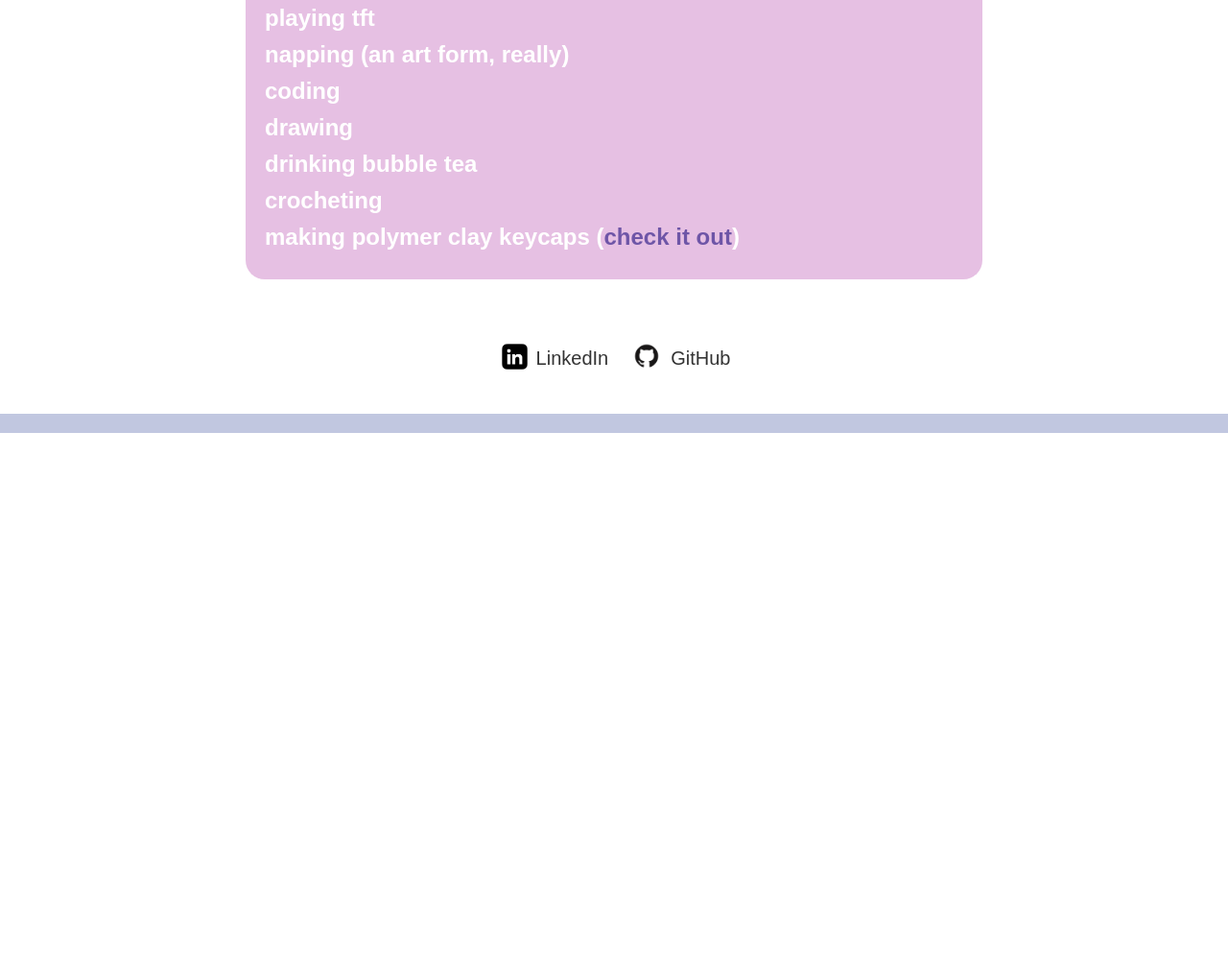
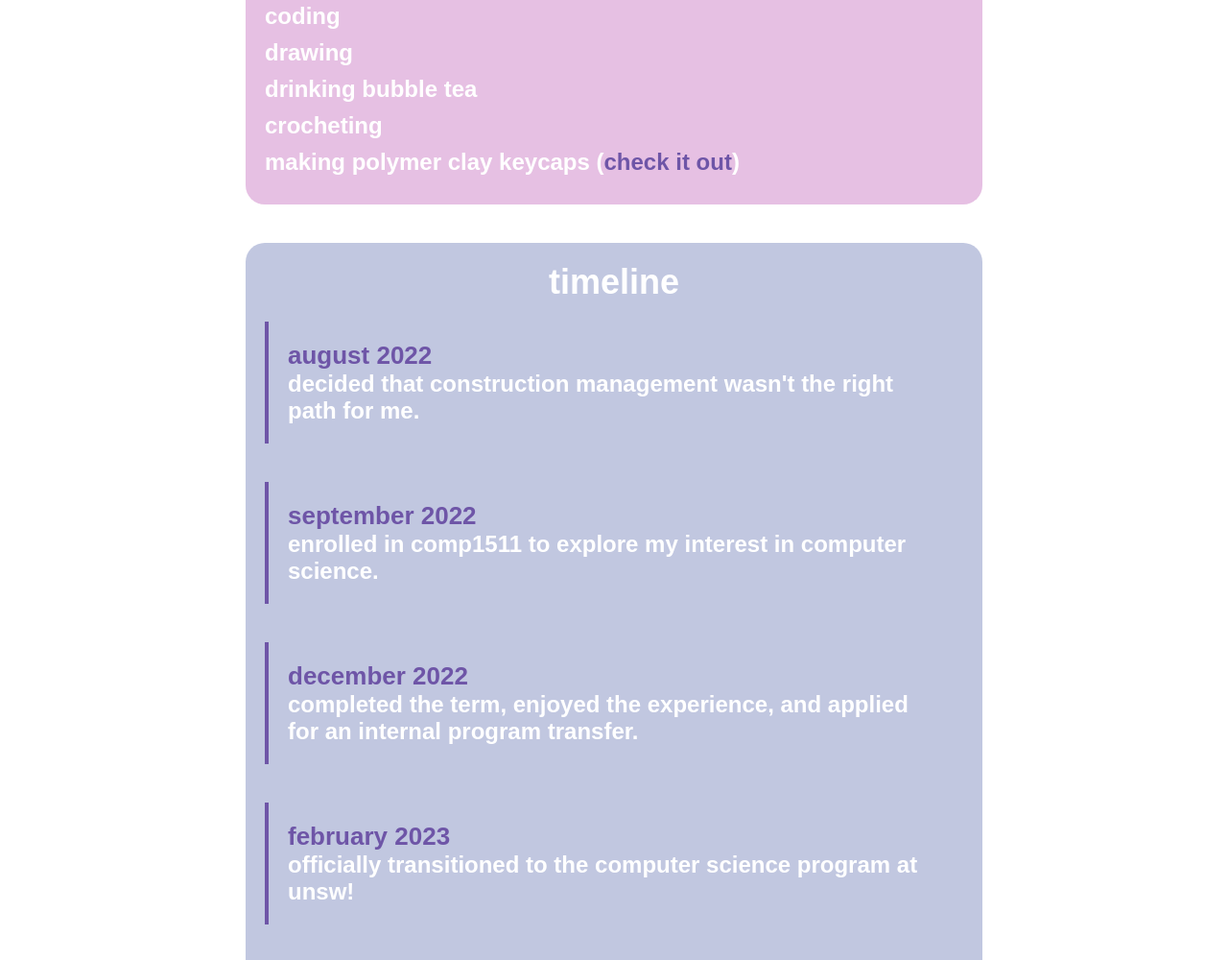
Before and after one commit to honeybunnyo/jacquelinesprofilepage, a plain HTML site: page index.html in a window 1280 px wide. Shown: the part 1460-2460 px from the top of the page at 96% size. Before the commit the page ends 1911 px from the top, so only its background shows below. Drawn offline with Linux system fonts and the light colour scheme.

Commit message:
added timeline :)

```diff
--- a/index.html
+++ b/index.html
@@ -13,6 +13,9 @@
                 <li><a href="#home">Home</a></li>
                 <li><a href="#about">About</a></li>
                 <li><a href="#projects">Projects</a></li>
+                <li><a href="#hobbies">Hobbies</a></li>
+                <li><a href="#timeline">Timeline</a></li>
+
                 <li><a href="#contact">Contact</a></li>
             </ul>
         </nav>
@@ -56,17 +59,48 @@
       <p style="font-size: 14px;">psst, i do a lot of things in my spare time, so i decided to dedicate a whole section to telling you my hobbies!</p>
         <p>eating out</p>
         <p>travelling</p>
-        <p>playing league</p>
-        <p>playing tft</p>
+        <p>playing league & tft</p>
         <p>napping (an art form, really)</p>
         <p>coding</p>
         <p>drawing</p>
         <p>drinking bubble tea</p>
         <p>crocheting</p>
-        <p>making polymer clay keycaps (<a href="assets/images/keycap1.jpg" target="_blank" style="color: rgb(110, 85, 167); text-decoration: none;">check it out</a>)</p>
-
+        <p>making polymer clay keycaps (<a href="assets/images/keycap.png" target="_blank" style="color: rgb(110, 85, 167); text-decoration: none;">check it out</a>)</p>
     </div>
 </section>
+
+<section class="timeline">
+  <h2 style="text-align: center;" class="timeline-heading">timeline</h2>
+
+  <div class="timeline-item">
+    <div class="timeline-content">
+      <h3 class="timeline-title">august 2022</h3>
+      <p class="timeline-description">decided that construction management wasn't the right path for me.</p>
+    </div>
+  </div>
+
+  <div class="timeline-item">
+    <div class="timeline-content">
+      <h3 class="timeline-title">september 2022</h3>
+      <p class="timeline-description">enrolled in comp1511 to explore my interest in computer science.</p>
+    </div>
+  </div>
+
+  <div class="timeline-item">
+    <div class="timeline-content">
+      <h3 class="timeline-title">december 2022</h3>
+      <p class="timeline-description">completed the term, enjoyed the experience, and applied for an internal program transfer.</p>
+    </div>
+  </div>
+
+  <div class="timeline-item">
+    <div class="timeline-content">
+      <h3 class="timeline-title">february 2023</h3>
+      <p class="timeline-description">officially transitioned to the computer science program at unsw!</p>
+    </div>
+  </div>
+</section>
+
     <section id="contact">
       <div class="contact-links">
           <a href="https://www.linkedin.com/in/jxcqueline/" target="_blank">
--- a/styles.css
+++ b/styles.css
@@ -11,12 +11,16 @@ body {
 }
 
 header {
+  position: fixed;
+  top: 0;
+  left: 0;
+  width: 100%;
   background-color: #fff;
-  color: #fff;
+  color: #333;
   padding: 20px;
   text-align: center;
+  z-index: 1000;
 }
-
 nav {
   position: absolute;
   top: 20px;
@@ -176,6 +180,46 @@ footer {
   transition: color 0.3s ease;
 }
 
+.timeline {
+  padding: 20px;
+  background-color: #c1c7e0;
+  border-radius: 20px;
+  margin: 0 auto;
+  width: 60%;
+  color: white;
+  margin-bottom: 40px;
+}
+.timeline h2 {
+  font-size: 36px;
+  margin-bottom: 20px;
+}
+
+.timeline-item {
+  display: flex;
+  margin-bottom: 40px;
+}
+
+.timeline-content {
+  flex: 1;
+  padding: 20px;
+  border-left: 4px solid rgb(110, 85, 167);
+}
+
+.timeline-title {
+  font-size: 26px;
+  color: rgb(110, 85, 167);
+}
+
+.timeline-description {
+  color: #ffffff;
+  font-weight: bold;
+  font-size: 24px;
+}
+
+.timeline p:hover {
+  color: rgb(117, 95, 168);
+  transition: color 0.3s ease;
+}
 
 
 .contact-links {
```
Also changed, not shown: assets/images/keycap.png (added), assets/images/keycap1.jpg (deleted), assets/images/keycap2.jpg (deleted), assets/images/keycap3.jpg (deleted).
